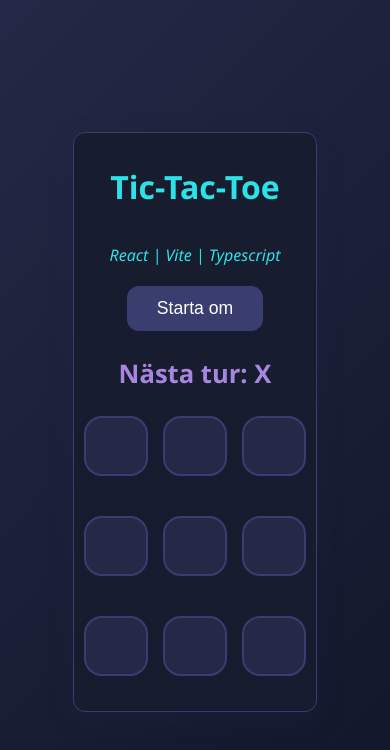
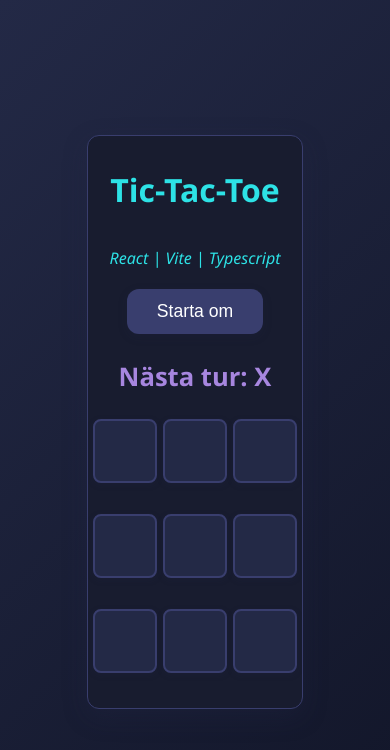
Before and after one commit to MikaelaJanssson/TicTacToe, a React (Vite) app: page / in a window 390 px wide. Shown: the top 750 px of the page. Built offline with nearby package versions, Linux system fonts and the light colour scheme.

Commit message:
responsivitet

```diff
--- a/src/index.css
+++ b/src/index.css
@@ -24,6 +24,7 @@ body {
   width: 100%;
   box-sizing: border-box;
   max-height: 90vh;
+  overflow: auto;
 }
 
 .status {
@@ -69,11 +70,14 @@ button:hover {
   display: grid;
   gap: 15px;
   justify-content: center;
+  width: 100%;
+  max-width: 300px; /* Gör så att brädet aldrig blir för brett */
+  grid-template-columns: repeat(3, 1fr);
 }
 
 .cell {
-  width: 90px;
-  height: 90px;
+  width: 100%;
+  aspect-ratio: 1 / 1; /* Gör cellerna kvadratiska och flexibla */
   font-size: 2.5rem;
   font-weight: bold;
   border-radius: 18px;
@@ -85,6 +89,8 @@ button:hover {
   justify-content: center;
   align-items: center;
   box-shadow: 0 2px 6px rgba(35, 41, 70, 0.18);
+  min-width: 0;
+  min-height: 0;
 }
 
 .cell:hover {
@@ -110,14 +116,17 @@ button:hover {
 
 @media (max-width: 600px) {
   .container {
-    padding: 10px 10px;
+    padding: 10px 5px;
     max-width: 100vw;
     border-radius: 12px;
   }
+  .board {
+    gap: 6px;
+    max-width: 98vw;
+  }
   .cell {
-    width: 60px;
-    height: 60px;
-    font-size: 1.5rem;
+    font-size: 1.3rem;
+    border-radius: 8px;
   }
   h1 {
     font-size: 2rem;
```
